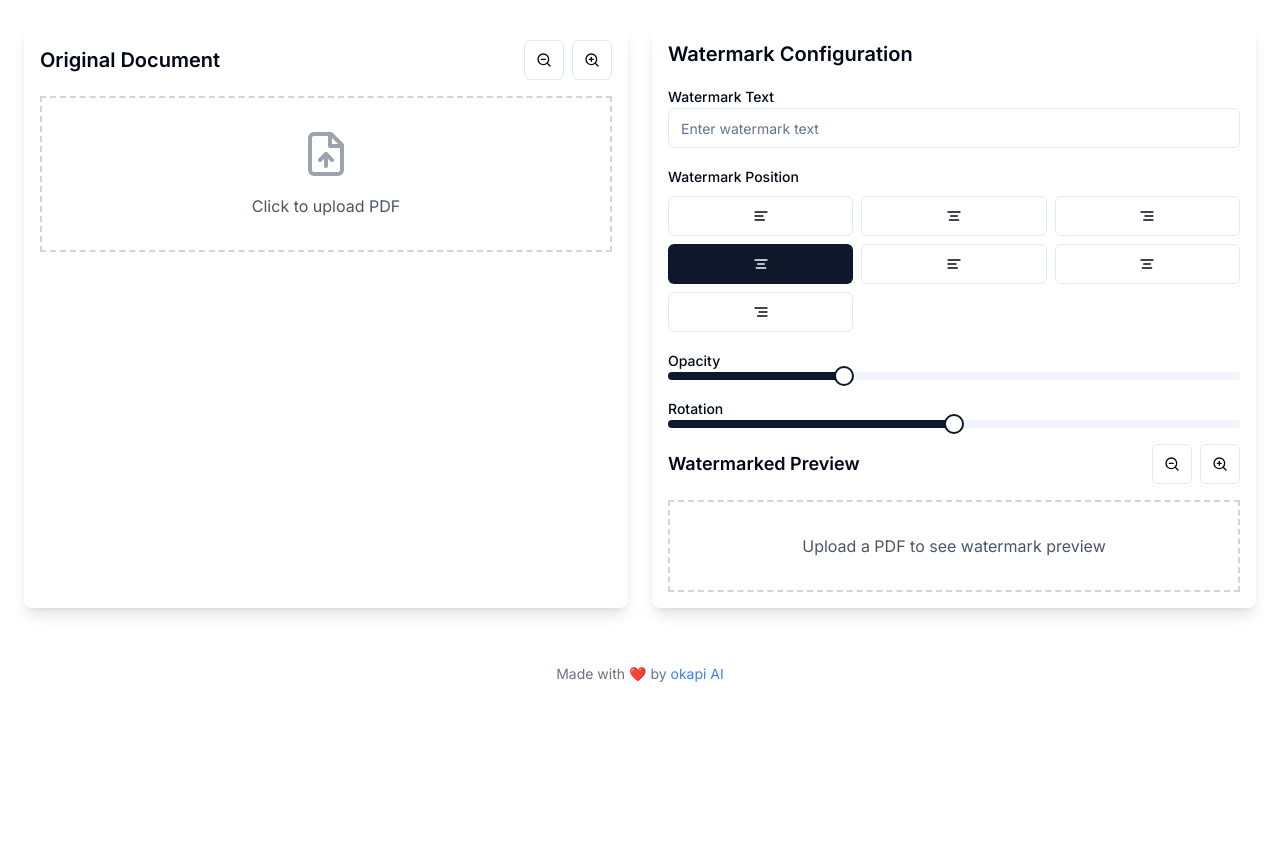
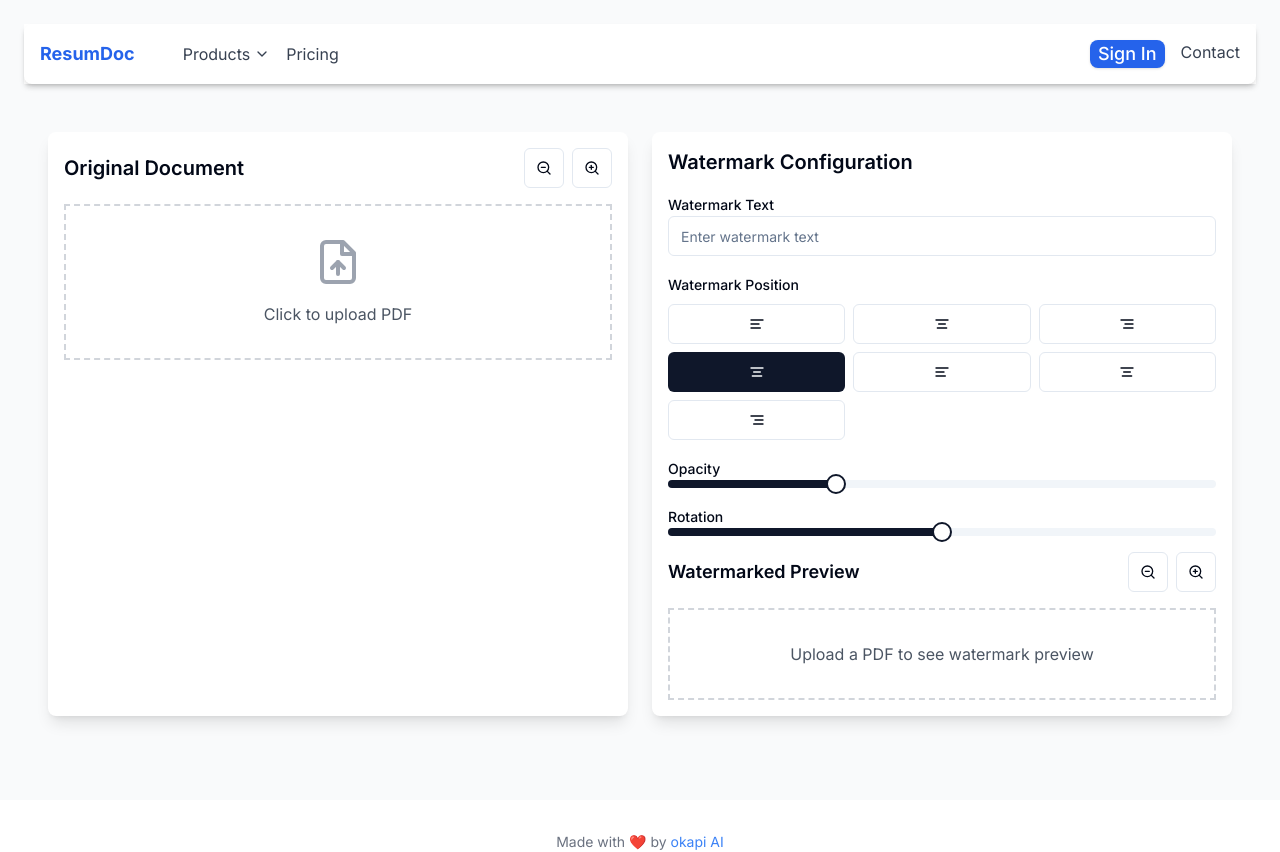
Before and after one commit to jnlandu/resume-doc, a Next.js app: page /products/watermarker in a window 1280 px wide. Before the commit the page ends 800 px from the top, so only its background shows below. Built offline with nearby package versions, Linux system fonts and the light colour scheme.

Commit message:
add navbar to watermarker page

```diff
--- a/app/products/watermarker/page.tsx
+++ b/app/products/watermarker/page.tsx
@@ -24,6 +24,7 @@
 import { Label } from '@/components/ui/label';
 import { RadioGroup, RadioGroupItem } from '@/components/ui/radio-group';
 import { Slider } from '@/components/ui/slider';
+import NavBar from '@/components/NavBar';
 
 // Configure PDF.js worker
 pdfjs.GlobalWorkerOptions.workerSrc = `//unpkg.com/pdfjs-dist@${pdfjs.version}/build/pdf.worker.min.mjs`;
@@ -117,6 +118,8 @@
   };
 
   return (
+    <div className="container mx-auto p-6 bg-gray-50 min-h-screen">
+      <NavBar/>
     <div className="container mx-auto p-6 grid grid-cols-2 gap-6">
       {/* Original File Preview */}
       <div className="bg-white shadow-lg rounded-lg p-4">
@@ -276,6 +279,7 @@
         </div>
       </div>
     </div>
+  </div>
   );
 };
 
```
